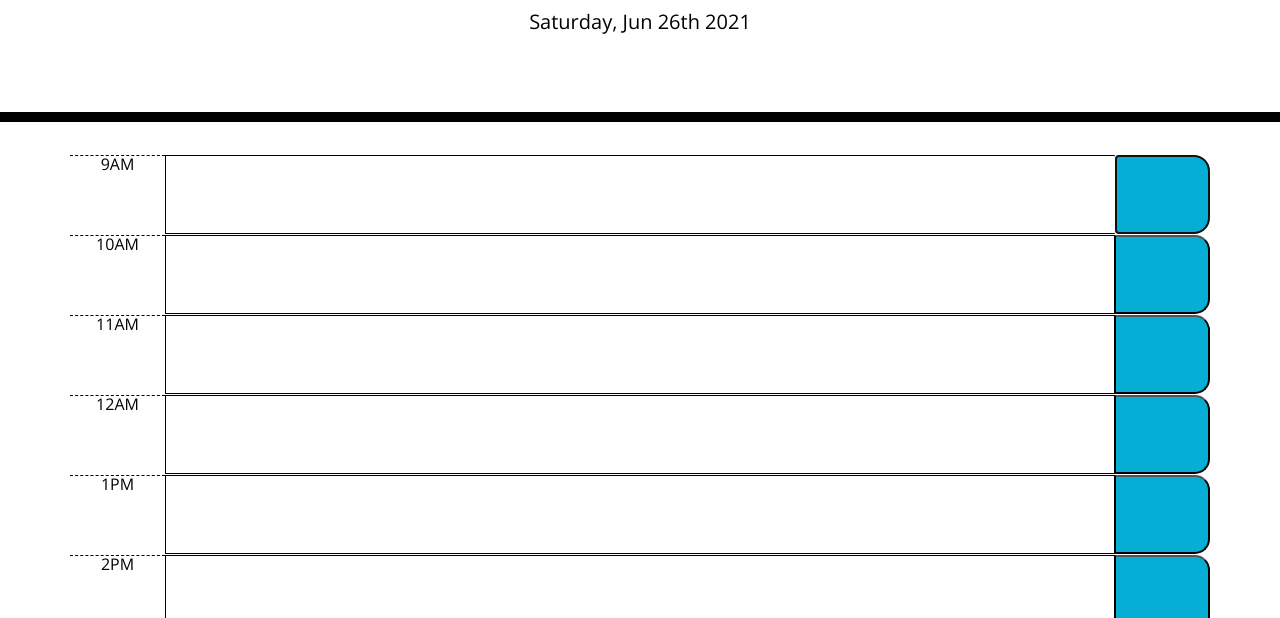
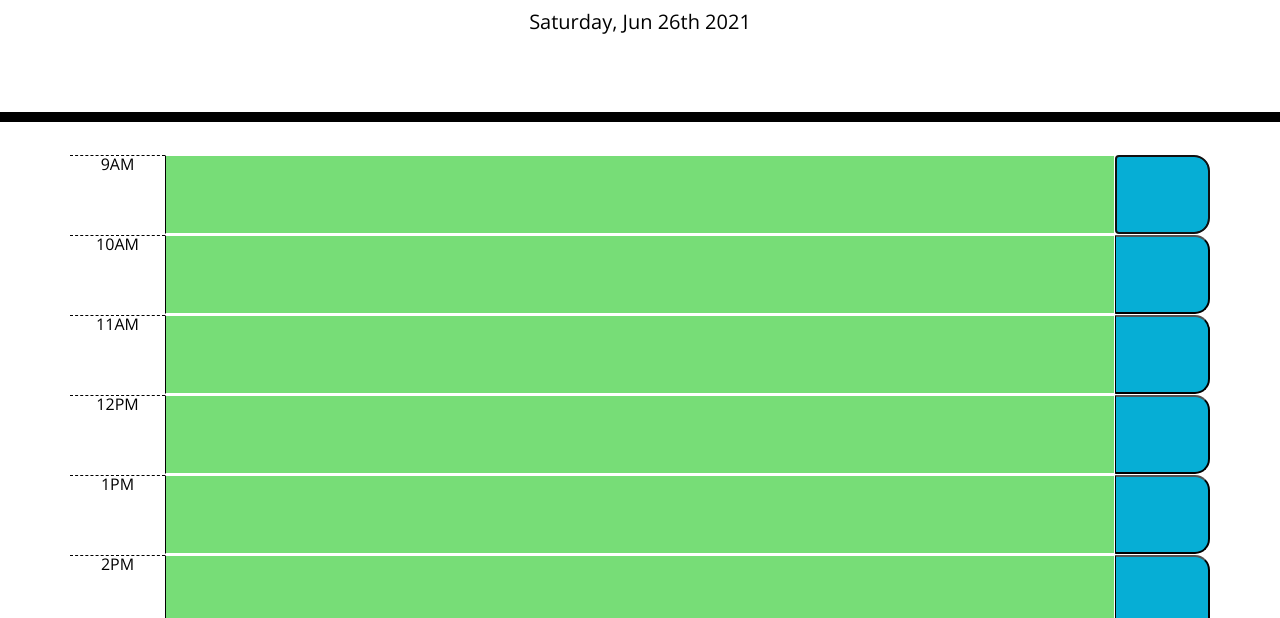
Before and after one commit to KevinPMyers/Work-Day-Scheduler, a plain HTML site: page index.html in a window 1280 px wide. Both pictures are taken after a click on the button 1162 px from the left and 376 px from the top of the page. Shown: the part 182-800 px from the top of the page. Drawn offline with nearby package versions, Linux system fonts and the light colour scheme.

```diff
--- a/assets/script.js
+++ b/assets/script.js
@@ -20,3 +20,35 @@
 // parse text area when save button clicked?
 // return stringify?
 //
+var currentHour = moment().format("H")
+// var currentHour = 13
+// clear button
+
+$(document).ready(function() {
+
+    var textAreas = $('.description')
+    var arrTime = ["9AM", "10AM", "11AM", "12PM", "1PM", "2PM", "3PM", "4PM", "5PM"]
+    var arrNum = [9, 10, 11, 12 ,13, 14 , 15 , 16 , 17]
+    for (i=0; i<textAreas.length; i++){
+        // console.log(textAreas[i])
+        textAreas[i].value = localStorage.getItem(arrTime[i])
+
+        if(currentHour > arrNum[i]){
+            textAreas[i].setAttribute("class", "col-md-10 description past")
+        } else if (currentHour == arrNum[i]){
+            textAreas[i].setAttribute("class", "col-md-10 description present")
+        } else {
+            textAreas[i].setAttribute("class", "col-md-10 description future")
+        }
+
+    }
+
+    $('.saveBtn').click(function(){
+        // var text = JSON.parse.$('.description');
+        var value= $(this).prev().val()
+        localStorage.setItem($(this).prev().prev().text(), value)
+    }
+)});
+
+
+console.log(moment().format("H"))
--- a/index.html
+++ b/index.html
@@ -54,7 +54,7 @@
       </div>
 
       <div id="hour12" class="row time-block">
-        <div class="col-md-1 hour">12AM</div>
+        <div class="col-md-1 hour">12PM</div>
         <textarea class="col-md-10 description"></textarea>
         <button class="saveBtn col-md-1"></button>
       </div>
```
